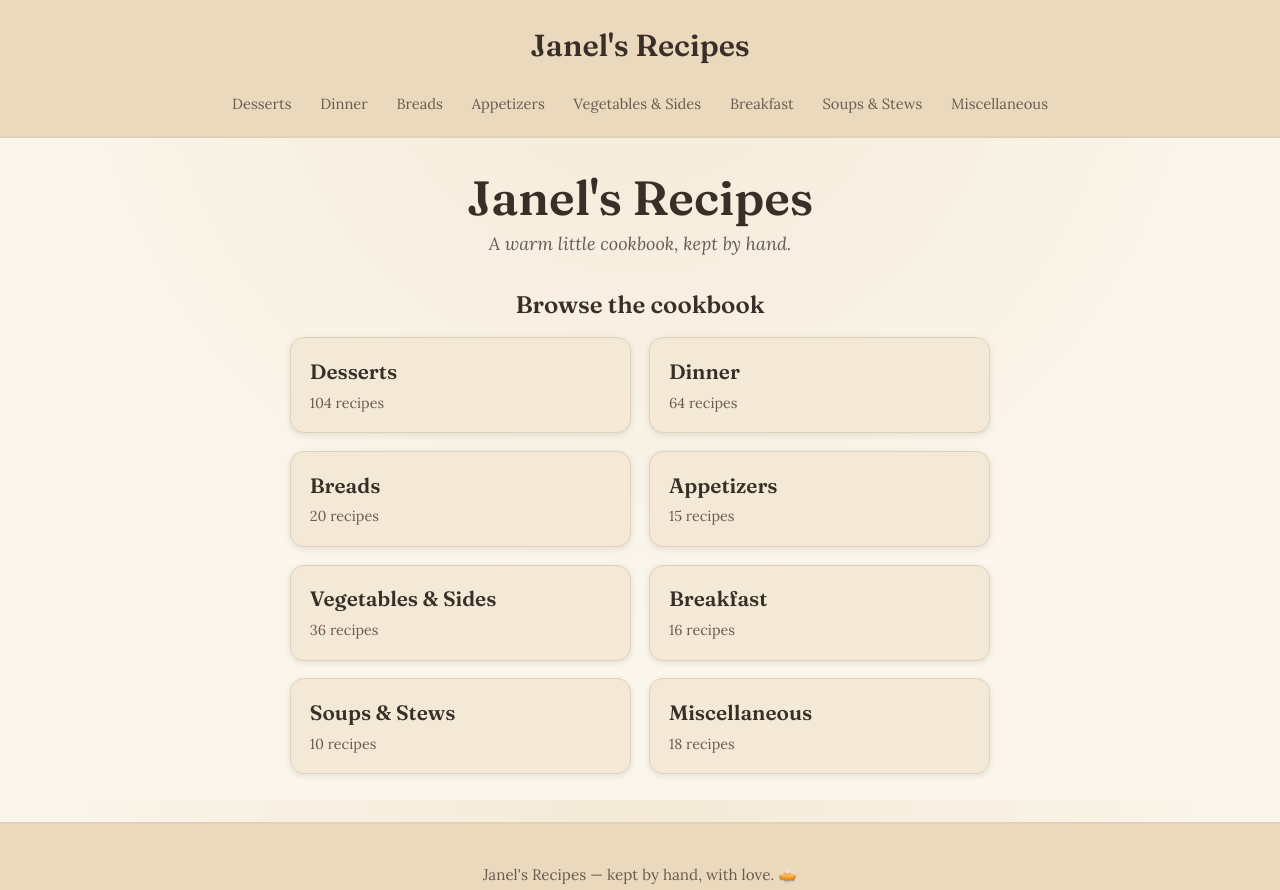
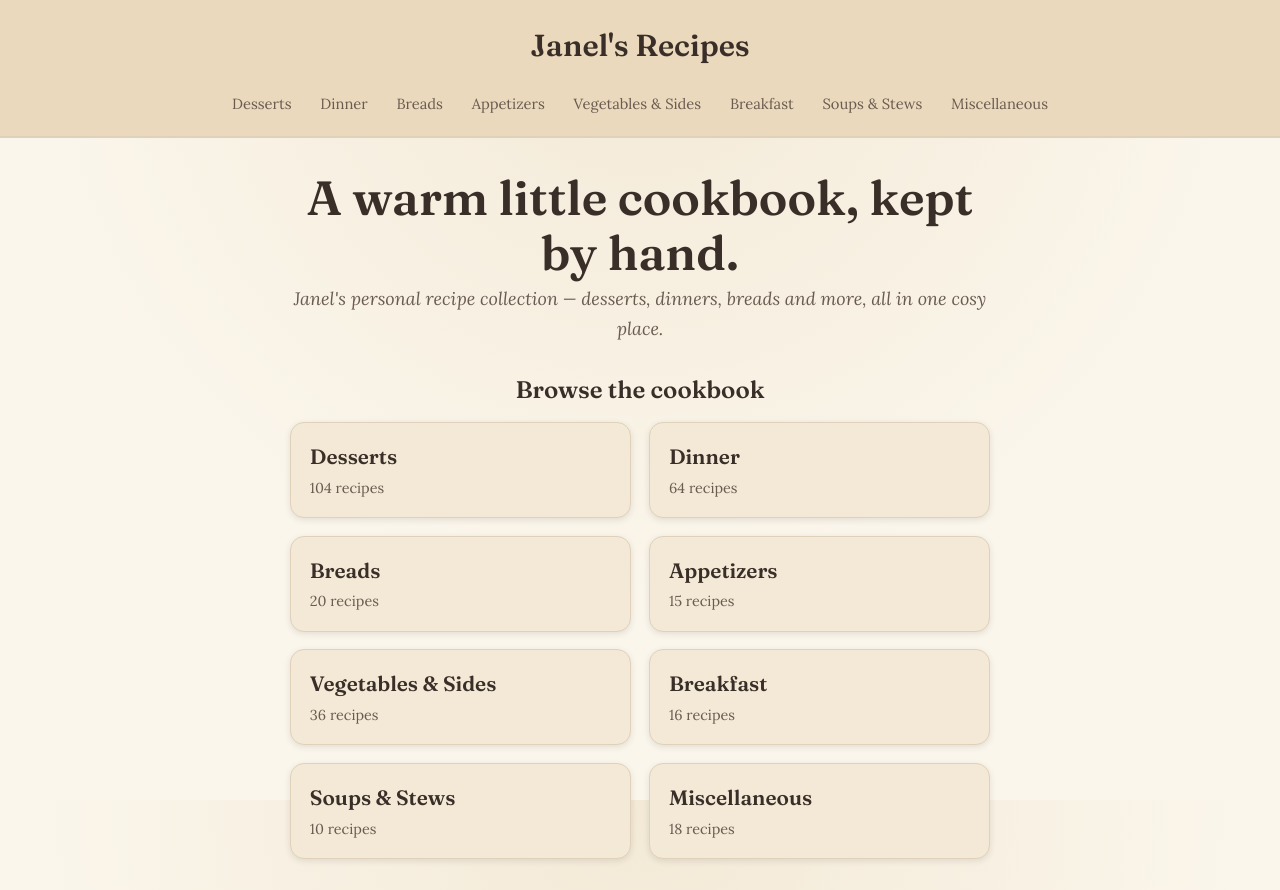
Before and after one commit to colehurwitz/janels-recipes, an Eleventy site: page content/index.njk in a window 1280 px wide. Shown: the top 890 px of the page. Built offline with nearby package versions, Linux system fonts and the light colour scheme; Eleventy itself is replaced by a stand-in of ours; files that its build step writes are made by us from their sources.

Commit message:
Fix duplicate site title on home page (exp 006, H1)
Repurpose the home hero to stop repeating the site name, which the
global header logo already renders on every page. The hero <h1> now
shows site.tagline and the supporting <p> shows site.description, so
the two hero lines are distinct and a single meaningful <h1> remains
for SEO/a11y.

Closes #11

Co-Authored-By: Claude Opus 4.8 (1M context) <noreply@anthropic.com>

```diff
--- a/content/index.njk
+++ b/content/index.njk
@@ -10,8 +10,8 @@ permalink: /
 <link href="{{ '/pagefind/pagefind-ui.css' | url }}" rel="stylesheet" />
 
 <section class="hero" data-pagefind-ignore>
-  <h1 class="hero-title">{{ site.title }}</h1>
-  <p class="hero-tagline">{{ site.tagline }}</p>
+  <h1 class="hero-title">{{ site.tagline }}</h1>
+  <p class="hero-tagline">{{ site.description }}</p>
 
   <div class="search-wrap">
     <div id="search"></div>
```
